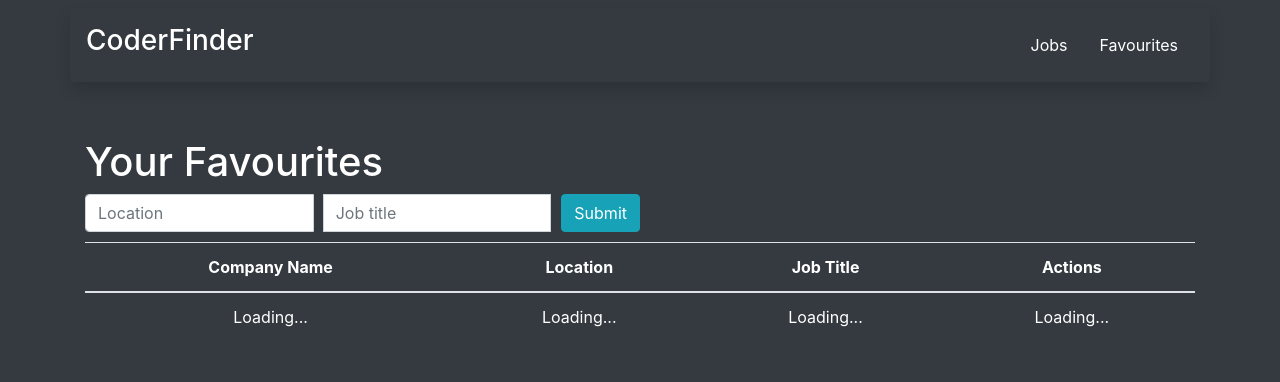
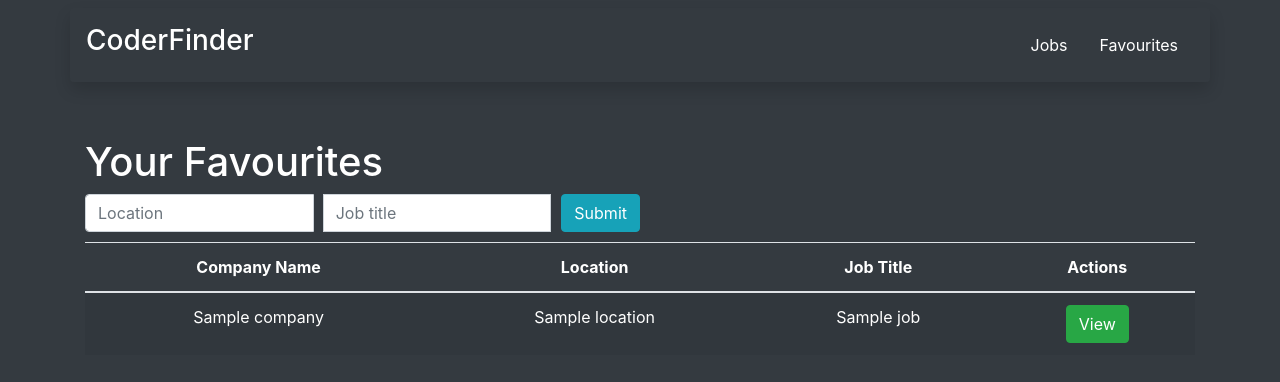
Before and after one commit to JoeCode99/2020-MSA-API, a Flask app: template app/templates/favourites.html in a window 1280 px wide. Shown: the top 382 px of the page. Run offline with Flask 2, Linux system fonts and the light colour scheme; the template is opened without the code that fills it: most values are stand-ins (such as "Sample title", 1, 10 or a date in 2020); data that the repository does not hold is empty; some libraries are stand-ins or nearby versions.

Commit message:
Built favourites list

```diff
--- a/app/routes.py
+++ b/app/routes.py
@@ -21,6 +21,16 @@ def favouritesLoad():
     jobs = Job.query.all()
     return render_template("favourites.html", jobs=jobs)
 
+@app.route('/save/<string:id>')
+def saveFavourite():
+    Job.query.filter_by(id=id).first().update({'notes': "Hello"})
+    return
+
+@app.route('/favourites/<string:id>')
+def findFav(id):
+    job = Job.query.filter_by(id=id).first()
+    return {'company': job.company, 'img': job.imgUrl, 'title': job.title, 'location': job.location, 'jobType': job.jobType, 'description': job.description, 'url': job.url, 'notes': job.notes}, 200
+
 # add selected favorite to the database
 @app.route('/addFavourite', methods=['POST'])
 def addFavourite():
@@ -28,7 +38,7 @@ def addFavourite():
     # get the request data
     data = json.loads(request.data.decode('utf-8'))
     # create job
-    new_job = Job(id=data['id'], company=data['company'], imgUrl=data['img'], title=data['title'], location=data['location'], jobType=data['type'], description=data['description'])
+    new_job = Job(id=data['id'], company=data['company'], imgUrl=data['img'], title=data['title'], location=data['location'], jobType=data['type'], description=data['description'], url=data['url'], notes = "")
 
     # check if job is already favourited
     job = Job.query.filter_by(id=data['id']).first()
@@ -40,7 +50,6 @@ def addFavourite():
         db.session.add(new_job)
         db.session.commit()
 
-    # response = app.response_class(response=json.dumps(responseData), status=200, mimetype='application/json')
     return responseData, 200
 
 
--- a/app/templates/favourites.html
+++ b/app/templates/favourites.html
@@ -12,7 +12,7 @@
     <meta name="viewport" content="width=device-width, initial-scale=1.0" />
     <title>{{title}}</title>
   </head>
-  <body style="background-color: #343a40 !important" onload='getJobs("", "")'>
+  <body style="background-color: #343a40 !important">
     {% include "header.html" %}
     <div class="text-center">
       <div class="container">
@@ -23,11 +23,11 @@
             <input type="text" class="form-control" id="jobtitle" style="margin-right: 10px !important" placeholder="Job title">
             <span class="input-group-btn">
               <!-- query API with the following paramters -->
-              <button type="button" class="btn btn-info" onClick='getJobs(document.getElementById("location").value, document.getElementById("jobtitle").value)'>Submit</button>
+              <button type="button" class="btn btn-info">Submit</button>
             </span>
           </div>
         </form>
-        <!-- table to display jobs -->
+        <!-- table to display favourites -->
         <table class="table table-striped text-white" style="margin-top: 10px !important" id="jobstable">
           <thead>
             <tr>
@@ -37,7 +37,17 @@
               <th scope="col" class="text-white">Actions</th>
             </tr>
           </thead>
-          <!-- table populated by js script -->
+          <!-- table populated by JS script -->
+          <tbody>
+            {% for job in jobs %}
+            <tr>
+              <td>{{job.company}}</td>
+              <td>{{job.location}}</td>
+              <td>{{job.title}}</td>
+              <td><button class="btn btn-success" id="{{job.id}}" data-toggle="modal" data-target="#viewFavouriteModal" onClick='{handleView(this)}'>View</button></td>
+            </tr>
+            {% endfor %}
+          </tbody>
         </table>
       </div>
     </div>
@@ -60,129 +70,24 @@
     ></script>
 
     <script>
-      // method to get all the jobs according to user filters
-      let res;
-      let selected_index = 0;
-      async function getJobs(location, language) {
-        const jobstable = document.getElementById('jobstable');
-        let tablesize = jobstable.rows.length;
+      // populate modal with data on button click
+      let currFav = 0;
+      async function handleView(element) {
+        currFav = element.id;
 
-        // first, clear all the old entries from the table
-        while (tablesize > 1) {
-          jobstable.deleteRow(--tablesize);
-        }
+        const res = await fetch(`/favourites/${element.id}`).then(resp => resp.json());
+        console.log(res);
 
-        // set cells to display loading...
-        let row = jobstable.insertRow(1);
-        var cell1 = row.insertCell(0);
-        var cell2 = row.insertCell(1);
-        var cell3 = row.insertCell(2);
-        var cell4 = row.insertCell(3);
-        cell1.innerHTML = "Loading...";
-        cell2.innerHTML = "Loading...";
-        cell3.innerHTML = "Loading...";
-        cell4.innerHTML = "Loading...";
-
-        if (language.length == 0 && location.length == 0) {
-          res = await fetch("https://cors-anywhere.herokuapp.com/https://jobs.github.com/positions.json").then(res => res.json());
-        } else if (location.length == 0) {
-          res = await fetch(`https://cors-anywhere.herokuapp.com/https://jobs.github.com/positions.json?description=${language}`).then(res => res.json());
-        } else if (language.length == 0) {
-          res = await fetch(`https://cors-anywhere.herokuapp.com/https://jobs.github.com/positions.json?location=${location}`).then(res => res.json());
-        } else {
-          res = await fetch(`https://cors-anywhere.herokuapp.com/https://jobs.github.com/positions.json?description=${language}&location=${location}`).then(res => res.json());
-        }
-
-        // fill up the table with new information
-        for (let i = 0; i < res.length; i++) {
-          let row = jobstable.insertRow(i+1);
-          var cell1 = row.insertCell(0);
-          var cell2 = row.insertCell(1);
-          var cell3 = row.insertCell(2);
-          var cell4 = row.insertCell(3);
-
-          var button = document.createElement('BUTTON');
-          button.setAttribute("id", `button_${i}`);
-          button.classList.add("btn", "btn-success");
-          // set attributes to open modal on click
-          button.setAttribute("data-toggle", "modal");
-          button.setAttribute("data-target", "#viewModal");
-          button.innerHTML = "View";
-          // setting a listener to handle the button click
-          button.setAttribute('onclick', `handleView(${i})`);
-
-          cell1.innerHTML = res[i].company;
-          cell2.innerHTML = res[i].location.charAt(0).toUpperCase() + res[i].location.slice(1);
-          cell3.innerHTML = res[i].title;
-          cell4.appendChild(button);
-        }
-
-        tablesize = jobstable.rows.length;
-        jobstable.deleteRow(--tablesize);
-
-        // tell user that no results were found
-        if (res.length == 0) {
-          window.alert("No results found! Try some different search filters.");
-        }
+        document.getElementById('viewFavouriteModalLabel').innerHTML = res.company;
+        document.getElementById('favcompanyimg').src = res.img;
+        document.getElementById('modalfavjobtitle').innerHTML = res.title;
+        document.getElementById('modalfavlocation').innerHTML = res.location;
+        document.getElementById('modalfavtype').innerHTML = res.jobType;
+        document.getElementById("modalfavdescription").innerHTML = res.description;
+        document.getElementById("favmodalurl").innerHTML = `Read more <a href="${res.url}">here</a>`;
+        document.getElementById("favnotes").value = res.notes;
       }
 
-      // populate modal with data on button click
-      function handleView(index) {
-        selected_index = index;
-        // limit the number of words in the description
-        const WORD_LIMIT = 160;
-        let description = res[index].description;
-        let newDescription = description;
-        if (description.length > WORD_LIMIT) {
-          newDescription = "";
-          description = description.split(" ");
-          for (let i = 0; i < WORD_LIMIT; i++) {
-            newDescription += description[i] + " ";
-          }
-          newDescription += description[WORD_LIMIT] + "...";
-        }
-        // set all the values in the modal
-        document.getElementById("viewModalLabel").innerHTML = res[index].company;
-        document.getElementById("companyimg").src = res[index].company_logo;
-        document.getElementById("modaljobtitle").innerHTML = res[index].title;
-        document.getElementById("modallocation").innerHTML = res[index].location;
-        document.getElementById("modaltype").innerHTML = res[index].type;
-        document.getElementById("modaldescription").innerHTML = newDescription;
-        document.getElementById("modalurl").innerHTML = `Read more <a href="${res[index].url}">here</a>`;
-      }
-
-      // handle adding the selected job to our favorites list
-      async function addFavourite() {
-        const added = res[selected_index];
-
-        // get all the data we need to store
-        const data = {
-          id: added.id,
-          company: added.company,
-          img: added.company_logo,
-          title: added.title,
-          location: added.location,
-          type: added.type,
-          description: added.description.substring(0,10000),
-        }
-
-        const addStatus = await fetch('/addFavourite', {
-          method: "POST",
-          headers: {
-            'Content-Type': 'application/json',
-          },
-          body: JSON.stringify(data),
-        }).then(resp => resp.json());
-
-        if (addStatus.message === "Already favourited!") {
-          window.alert(addStatus.message);
-        } else {
-          const modalButton = document.getElementById('modalbutton');
-          modalButton.innerHTML = 'Added!';
-          modalButton.className = "";
-          modalButton.classList.add('btn', 'btn-info', 'text-white');
-        }
-      }
     </script>
   </body>
 </html>
--- a/app/templates/jobs.html
+++ b/app/templates/jobs.html
@@ -141,6 +141,7 @@
           }
           newDescription += description[WORD_LIMIT] + "...";
         }
+        res[index].description = newDescription;
         // set all the values in the modal
         document.getElementById("viewModalLabel").innerHTML = res[index].company;
         document.getElementById("companyimg").src = res[index].company_logo;
@@ -168,6 +169,7 @@
           location: added.location,
           type: added.type,
           description: added.description.substring(0,10000),
+          url: added.url,
         }
 
         const addStatus = await fetch('/addFavourite', {
--- a/app/templates/modals.html
+++ b/app/templates/modals.html
@@ -38,30 +38,50 @@
   </div>
 </div>
 
-<!--
-        <form action="/task/" method="post">
-          <div class="form-group">
-            <label for="itemName">Task Name</label>
-            <input
-              name="taskName"
-              type="text"
-              class="form-control"
-              id="taskName"
-              placeholder="Item Name"
-            />
-          </div>
-          <div class="form-group">
-            <label for="itemDescription">Task Description</label>
-            <textarea
-              name="taskDescription"
-              class="form-control"
-              id="taskDescription"
-              rows="3"
-            ></textarea>
-          </div>
-        -->
+<!-- modal for viewing a favourite job -->
+<div
+  class="modal fade"
+  id="viewFavouriteModal"
+  data-backdrop="static"
+  tabindex="-1"
+  role="dialog"
+  aria-labelledby="viewFavouriteModalLabel"
+  aria-hidden="true"
+>
+  <div class="modal-dialog" role="document">
+    <div class="modal-content">
+      <div class="modal-header">
+        <img id="favcompanyimg" alt="company-logo" style="height: 50px;"/>
+        <h4 class="modal-title" id="viewFavouriteModalLabel" style="margin-top: 7px; margin-left: 5px;"></h4>
+        <button
+          type="button"
+          class="close"
+          data-dismiss="modal"
+          aria-label="Close"
+        >
+          <span aria-hidden="true">&times;</span>
+        </button>
+      </div>
+      <div class="modal-body">
+          <h6>Job Title</h6>
+          <p id="modalfavjobtitle"></p>
+          <h6>Location</h6>
+          <p id="modalfavlocation"></p>
+          <h6>Type</h6>
+          <p id="modalfavtype"></p>
+          <h6>Description</h6>
+          <p id="modalfavdescription"></p>
+          <h6 id="favmodalurl"></h6>
+          <h6>Notes:</h6>
+          <textarea id='favnotes' placeholder="Enter your notes here" style="width: 100%; height: 100px;"></textarea>
+          <button class="btn btn-success" onClick='handleSave()'>Save</button>
+          <button class="btn btn-danger" onClick='handleRemove()'>Remove</button>
+      </div>
+    </div>
+  </div>
+</div>
 
-<!-- Modal for Deleting a Task -->
+<!-- modal for deleting a job -->
 <div
   class="modal fade"
   id="deleteModal"
@@ -84,7 +104,7 @@
         </button>
       </div>
       <div class="modal-body">
-        Are you sure you want to delete this task?
+        Are you sure you want to delete this job?
       </div>
       <div class="modal-footer">
         <button type="button" class="btn btn-secondary" data-dismiss="modal">
```
Also changed, not shown: app/models.py (+5 -2 lines).
